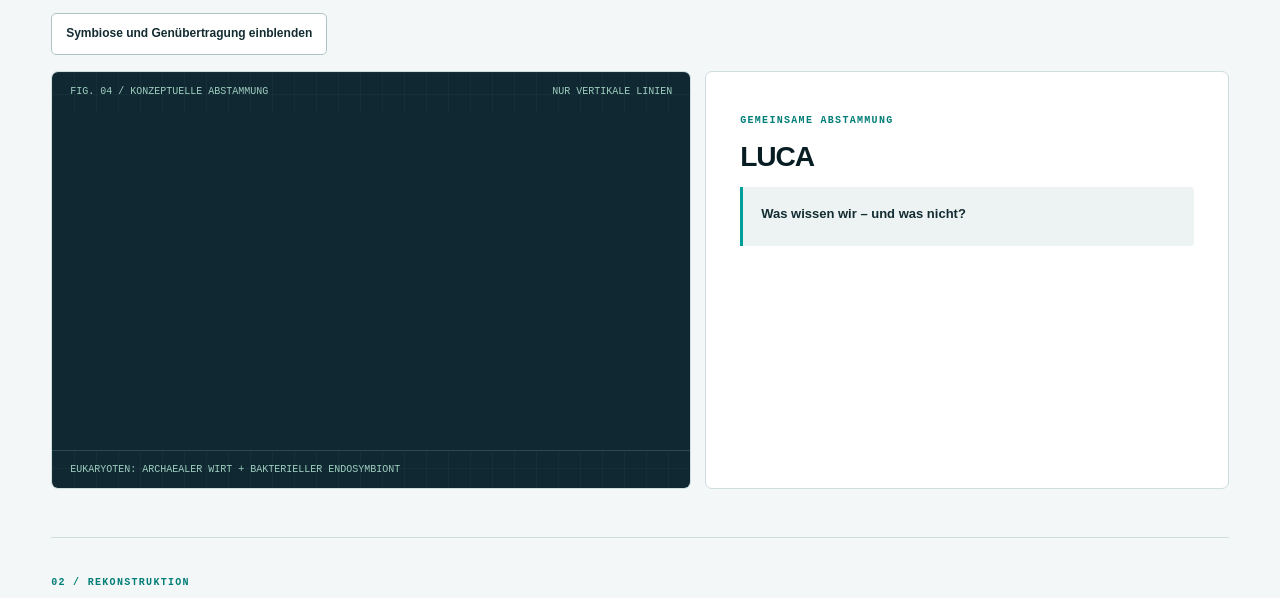
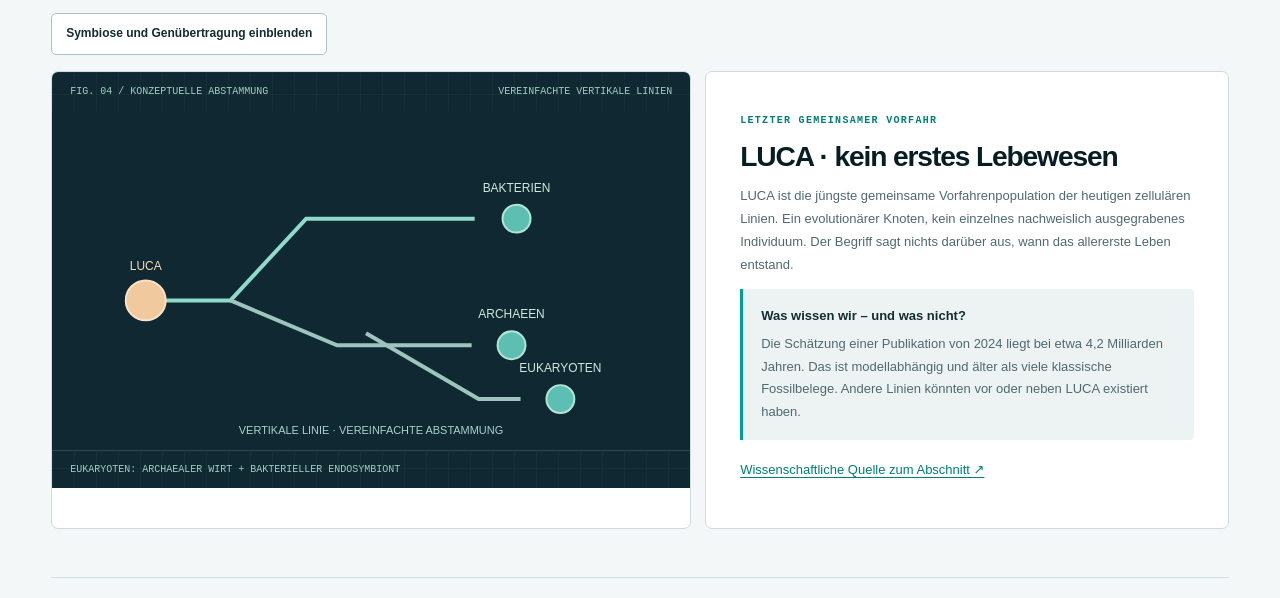
Before and after one commit to philippklinz/lab-evolution, a plain HTML site: page 04_baum_des_lebens.html in a window 1280 px wide. Shown: the part 744-1342 px from the top of the page. Drawn offline with Linux system fonts and the light colour scheme.

Commit message:
fix: load correct interactive runtime in evolution chapters 04 to 06

```diff
--- a/04_baum_des_lebens.html
+++ b/04_baum_des_lebens.html
@@ -1,5 +1,5 @@
 <!doctype html><html lang="de"><head><meta charset="utf-8"><meta name="viewport" content="width=device-width,initial-scale=1"><meta name="theme-color" content="#f3f7f7"><meta name="description" content="Was bedeutet „letzter universeller gemeinsamer Vorfahr“ wirklich? Untersuche LUCA, Bakterien, Archaeen und Eukaryoten und schalte zusätzliche Austausch- und Symbiosebeziehungen ein."><title>LUCA und der Baum des Lebens – Evolution des Lebens · LAB 04</title>
-<link rel="stylesheet" href="modern-objectivity.css"><link rel="stylesheet" href="evolution.css"><script defer src="evolution-labs.js"></script></head>
+<link rel="stylesheet" href="modern-objectivity.css"><link rel="stylesheet" href="evolution.css"><script defer src="evolution-later.js"></script></head>
 <body data-module="04"><a class="ev-skip" href="#main">Zum Inhalt springen</a>
 <header class="ev-header"><div class="ev-wrap ev-header-inner"><a class="ev-brand" href="index.html"><span aria-hidden="true">◈</span><span><strong>EVOLUTION DES LEBENS</strong><small>LEARNING LAB / 04</small></span></a><nav class="ev-nav" aria-label="Labornavigation"><a href="index.html">Übersicht</a><a href="01_populationen.html">01 Populationen</a><a href="02_artbildung.html">02 Artbildung</a><a href="03_stammbaeume.html">03 Stammbäume</a><a href="04_baum_des_lebens.html" aria-current="page">04 Baum des Lebens</a><a href="05_uebergaenge.html">05 Übergänge</a><a href="06_evidenz.html">06 Evidenz</a><a class="ev-home" href="https://philippklinz.github.io/learning-labs/">Alle Labore ↗</a></nav></div></header>
 <main id="main" class="ev-wrap"><div class="ev-crumb"><a href="index.html">LAB 04</a> / UNTERLABOR 04 / BAUM DES LEBENS</div><section class="ev-intro"><span class="ev-eye">UNTERLABOR 04 / BAUM DES LEBENS</span><h1>Der Stammbaum ist<br><em>kein Stammbaum-Bild.</em></h1><p>Was bedeutet „letzter universeller gemeinsamer Vorfahr“ wirklich? Untersuche LUCA, Bakterien, Archaeen und Eukaryoten und schalte zusätzliche Austausch- und Symbiosebeziehungen ein.</p><div class="ev-tags"><span>LUCA ≠ ERSTES LEBEN</span><span>BAKTERIEN</span><span>ARCHAEEN</span><span>EUKARYOTEN</span><span>GENÜBERTRAGUNG</span></div></section>
--- a/05_uebergaenge.html
+++ b/05_uebergaenge.html
@@ -1,5 +1,5 @@
 <!doctype html><html lang="de"><head><meta charset="utf-8"><meta name="viewport" content="width=device-width,initial-scale=1"><meta name="theme-color" content="#f3f7f7"><meta name="description" content="Die Evolution hat verschiedene neue Möglichkeiten hervorgebracht: Sauerstoffproduktion, komplexe Zellen, Vielzelligkeit und die Besiedlung des Landes. Erkunde diese Übergänge mit einer geologischen Zeitachse und prüfe, welche Aussagen sie tatsächlich stützen."><title>Große biologische Übergänge – Evolution des Lebens · LAB 04</title>
-<link rel="stylesheet" href="modern-objectivity.css"><link rel="stylesheet" href="evolution.css"><script defer src="evolution-labs.js"></script></head>
+<link rel="stylesheet" href="modern-objectivity.css"><link rel="stylesheet" href="evolution.css"><script defer src="evolution-later.js"></script></head>
 <body data-module="05"><a class="ev-skip" href="#main">Zum Inhalt springen</a>
 <header class="ev-header"><div class="ev-wrap ev-header-inner"><a class="ev-brand" href="index.html"><span aria-hidden="true">◈</span><span><strong>EVOLUTION DES LEBENS</strong><small>LEARNING LAB / 04</small></span></a><nav class="ev-nav" aria-label="Labornavigation"><a href="index.html">Übersicht</a><a href="01_populationen.html">01 Populationen</a><a href="02_artbildung.html">02 Artbildung</a><a href="03_stammbaeume.html">03 Stammbäume</a><a href="04_baum_des_lebens.html">04 Baum des Lebens</a><a href="05_uebergaenge.html" aria-current="page">05 Übergänge</a><a href="06_evidenz.html">06 Evidenz</a><a class="ev-home" href="https://philippklinz.github.io/learning-labs/">Alle Labore ↗</a></nav></div></header>
 <main id="main" class="ev-wrap"><div class="ev-crumb"><a href="index.html">LAB 04</a> / UNTERLABOR 05 / GROSSE ÜBERGÄNGE</div><section class="ev-intro"><span class="ev-eye">UNTERLABOR 05 / GROSSE ÜBERGÄNGE</span><h1>Die Geschichte des Lebens<br><em>hat keinen Fahrplan.</em></h1><p>Die Evolution hat verschiedene neue Möglichkeiten hervorgebracht: Sauerstoffproduktion, komplexe Zellen, Vielzelligkeit und die Besiedlung des Landes. Erkunde diese Übergänge mit einer geologischen Zeitachse und prüfe, welche Aussagen sie tatsächlich stützen.</p><div class="ev-tags"><span>ERDGESCHICHTE</span><span>5 ÜBERGÄNGE</span><span>ZEITLICHE EINORDNUNG</span><span>WISSENSCHECK</span></div></section>
```
Also changed, not shown: 06_evidenz.html (+1 -1 lines).
